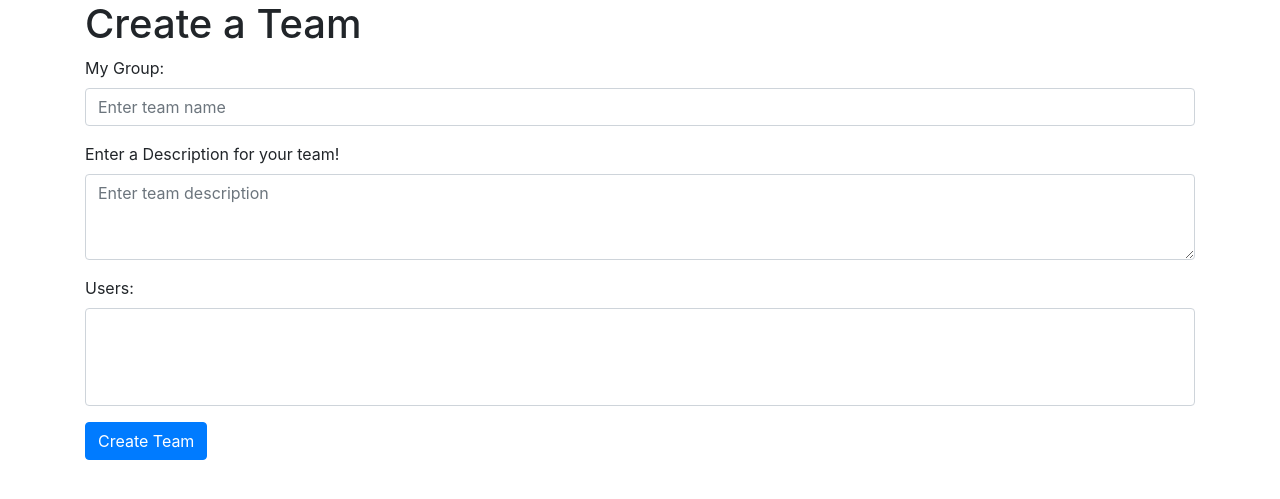
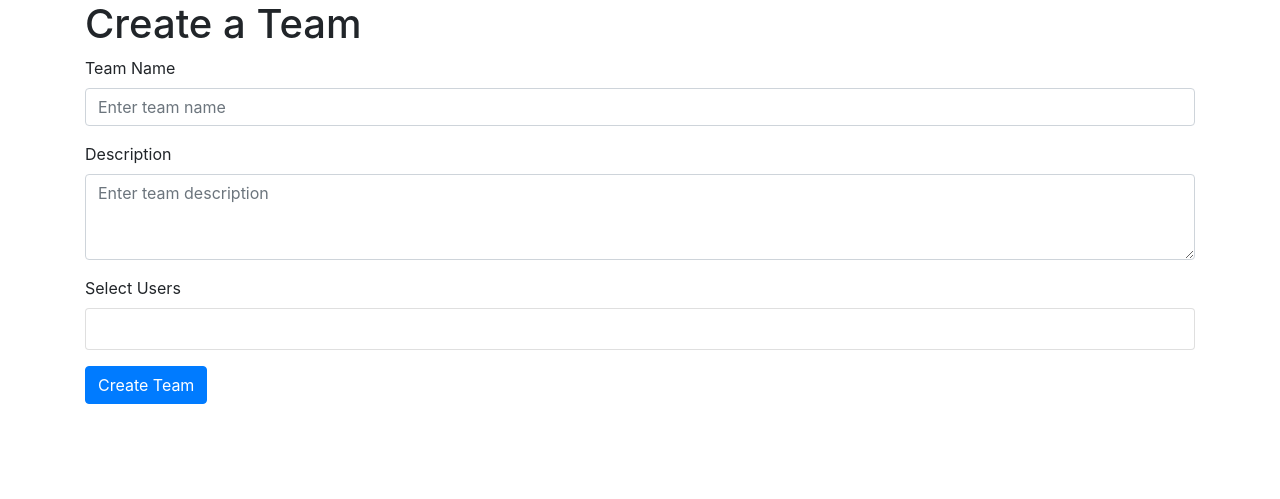
Before and after one commit to RSO1999/mini-project-task-management, a Django app: page /team/create_team/ in a window 1280 px wide. Shown: the part 70-569 px from the top of the page. Run offline with Django 5.2, Linux system fonts and the light colour scheme; the visitor is signed in with stand-in values (Sample User, id 1); data comes from the database, SQL or seed files in the repository; lists and menus that the app fills with data are empty; some libraries are stand-ins or nearby versions.

Commit message:
Invite links are functional

```diff
--- a/miniproject1/todolist5/forms.py
+++ b/miniproject1/todolist5/forms.py
@@ -5,17 +5,10 @@ from . import models
 from django.contrib.auth.forms import UserCreationForm
 from django.contrib.auth.forms import UserCreationForm, SetPasswordForm
 from django import forms
-from .models import TodoUser, TodoTeam
+from .models import TodoUser, TodoTeam, TeamInvite
 from django.core.mail import send_mail
-# class AccountRegistration(UserCreationForm):
-# email = forms.EmailField(label='Email')
-# username = forms.CharField(label='Username')
-# password1 = forms.CharField(label='Password', widget=forms.PasswordInput)
-# assword2 = forms.CharField(label='Confirm Password', widget=forms.PasswordInput)
-
-# class Meta:
-# model = models.User
-# fields = ['email', 'username', 'password1', 'password2']
+from django.urls import reverse
+from django.conf import settings
 
 
 class AccountRegistration(UserCreationForm):
@@ -148,15 +141,22 @@ class TodoItemForm(forms.ModelForm):
         }
 
 class TodoTeamForm(forms.ModelForm):
+    users = forms.ModelMultipleChoiceField(
+        queryset=TodoUser.objects.all(),
+        widget=forms.CheckboxSelectMultiple(
+            attrs={
+                'class': 'form-check-input',
+            }
+        )
+    )
+
     class Meta:
         model = TodoTeam
         fields = ['name', 'description', 'users']
         widgets = {
             'name': forms.TextInput(attrs={'placeholder': 'Enter team name', 'class': 'form-control'}),
             'description': forms.Textarea(attrs={'placeholder': 'Enter team description', 'class': 'form-control', 'rows': 3}),
-            'users': forms.SelectMultiple(attrs={'class': 'form-control'}),
         }
-
     def __init__(self, *args, **kwargs):
         self.current_user = kwargs.pop('current_user', None)
         super().__init__(*args, **kwargs)
@@ -176,16 +176,13 @@ class TodoTeamForm(forms.ModelForm):
             team.users.add(self.current_user)
 
             for user in self.cleaned_data.get('users', []):
-                if user not in team.users.all():
-                    team.users.add(user)
+                TeamInvite.objects.create(team=team, invited_user=user)
 
-            for user in self.cleaned_data['users']:
-                send_mail(
-                    'You have been invited to join a team on the Group 5 Todo App',
-                    f'You have been invited to join the team: {team.name}.',
-                    "csc394.group5@gmail.com",
-                    [user.email],
-                )
+                email_confirmation = reverse('confirm_invite', args=[team.id, user.id])
+                subject = f'You have been invited to join a team on the Group 5 Todo App'
+                message = f'You have been invited to join the team: {team.name}. Click the link to accept the invitation: http://localhost:8000{email_confirmation}'
+                send_mail(subject, message,settings.EMAIL_HOST_USER, [user.email])
+
         return team
 
 class EditTodoTeamForm(forms.ModelForm):
--- a/miniproject1/todolist5/models.py
+++ b/miniproject1/todolist5/models.py
@@ -135,4 +135,9 @@ class TodoItem(models.Model):
         return self.title
 
     class Meta:
-        ordering = ['due_date']
+        ordering=['due_date']
+
+class TeamInvite(models.Model):
+    team = models.ForeignKey(TodoTeam, on_delete=models.CASCADE)
+    invited_user = models.ForeignKey(TodoUser, on_delete=models.CASCADE)
+    is_accepted = models.BooleanField(default=False)
--- a/miniproject1/todolist5/templates/teams/create_team.html
+++ b/miniproject1/todolist5/templates/teams/create_team.html
@@ -3,7 +3,29 @@
 {% if request.user.is_authenticated %}
 <h1>Create a Team</h1>
 <form method="post" action="{% url 'create_team' %}">{% csrf_token %}
-    {{ form.as_p }}
+    <div class="mb-3">
+        <label for="{{ form.name.id_for_label }}" class="form-label">Team Name</label>
+        {{ form.name }}
+    </div>
+
+    <div class="mb-3">
+        <label for="{{ form.description.id_for_label }}" class="form-label">Description</label>
+        {{ form.description }}
+    </div>
+
+    <div class="mb-3">
+        <label for="users" class="form-label">Select Users</label>
+        <div class="card">
+            <div class="card-body">
+                {% for checkbox in form.users %}
+                    <div class="form-check">
+                        {{ checkbox.tag }}
+                        <label class="form-check-label" for="{{ checkbox.id_for_label }}">{{ checkbox.choice_label }}</label>
+                    </div>
+                {% endfor %}
+            </div>
+        </div>
+    </div>
     <button type="submit" class="btn btn-primary mb-3">Create Team</button>
 </form>
 {% else %}
--- a/miniproject1/todolist5/templates/teams/edit_team.html
+++ b/miniproject1/todolist5/templates/teams/edit_team.html
@@ -5,6 +5,8 @@
 <form method="post" action="{% url 'edit_team' team.id %}">{% csrf_token %}
     {{ form.as_p }}
     <button type="submit" class="btn btn-primary mb-3">Save</button>
-    <button type="button" class="btn btn-secondary" onclick=window.location.href="{% url 'team_todo_page' team_id=team.id %}">Cancel</button>
+    <button type="button" class="btn btn-secondary mb-3" onclick=window.location.href="{% url 'team_todo_page' team_id=team.id %}">Cancel</button>
 </form>
+
+<button type="button" class="btn btn-danger" onclick=window.location.href="{% url 'delete_team' team_id=team.id %}">Delete Team</button>
 {% endblock %}
--- a/miniproject1/todolist5/templates/teams/team_todo_page.html
+++ b/miniproject1/todolist5/templates/teams/team_todo_page.html
@@ -10,6 +10,9 @@
         {% endif %}
         {% endfor %}
     {% endif %}
+<div  class="d-flex justify-content-end">
+    <button type="button" class="btn btn-warning" onclick=window.location.href="{% url 'edit_team' team_id=team.id %}">Edit Team</button>
+</div>
 <div>
     <h1>{{team.name}} To-Do Page</h1>
     <p>{{team.description}}</p>
--- a/miniproject1/todolist5/urls.py
+++ b/miniproject1/todolist5/urls.py
@@ -23,6 +23,7 @@ urlpatterns = [
 
      #TEAMS
      path('team/create_team/', views.create_team, name='create_team'),
+     path('team/<int:team_id>/<int:user_id>/invite/', views.team_invite_confirmation, name='confirm_invite'),
      path('team/<int:team_id>/edit_team/', views.edit_team, name='edit_team'),
      path("team/<int:team_id>/delete_team/", views.delete_team, name="delete_team"),
 
--- a/miniproject1/todolist5/views.py
+++ b/miniproject1/todolist5/views.py
@@ -8,8 +8,9 @@ from django.core.mail import send_mail
 from django.contrib.auth import login, authenticate
 from django.views.generic.edit import FormView
 from django.contrib import messages
-from .models import TodoItem, TodoUser, TodoTeam
+from .models import TodoItem, TeamInvite, TodoTeam
 from .forms import EditTodoTeamForm, TodoItemForm, AccountRegistration, EditProfileForm, EditPasswordForm, TodoTeamForm
+from django.contrib.auth.decorators import login_required
 
 #-----------------
 #PERSONAL TODOLIST
@@ -121,8 +122,6 @@ def team_todo_page(request, team_id):
     team = TodoTeam.objects.get(id=team_id)
     print(f"Users in team: {team.users.all()}")
     return render(request, "teams/team_todo_page.html", {"team_id":team_id, "team": team})
-
-
 #-----------------
 #TEAM LOGIC
 #-----------------
@@ -140,6 +139,22 @@ def create_team(request):
         form = TodoTeamForm(current_user=request.user)
 
     return render(request, "teams/create_team.html", {"form": form})
+
+def team_invite_confirmation(request, team_id, user_id):
+    if not request.user.is_authenticated:
+         return redirect(f"{reverse('login')}?next={request.path}")
+
+    invite = get_object_or_404(TeamInvite, team_id=team_id, invited_user_id=user_id)
+
+    if invite.is_accepted:
+        messages.error(request, "You have already accepted the invitation.")
+    else:
+        invite.is_accepted = True
+        invite.save()
+        team = invite.team
+        team.users.add(invite.invited_user)
+        messages.success(request, f"Invitation accepted. You are now a member of team {team.name}.")
+        return redirect(reverse('team_todo_page', kwargs={'team_id': team_id}))
 
 def edit_team(request, team_id):
     team = TodoTeam.objects.get(id=team_id)
@@ -160,21 +175,30 @@ def delete_team(request, team_id):
         team.delete()
         messages.success(request, f"Team {team.name} deleted successfully.")
         return redirect("personal_todo_page", user_id=request.user.id)
-    return render(request, "delete_team.html", {"team": team})
+    return render(request, "teams/delete_team.html", {"team": team})
 
 #AUTH
 
 def todo_login(request):
+    next_page = request.GET.get('next', '')
+
     if request.method == "POST":
         email = request.POST.get("email")
         password = request.POST.get("password")
         user = authenticate(request, email=email, password=password)
+
         if user is not None:
             login(request, user)
-            return redirect("personal_todo_page", user_id= user.id)
+
+            next_post = request.POST.get('next', '')
+            if next_post:
+                return redirect(next_post)
+            return redirect("personal_todo_page", user_id=user.id)
         else:
             messages.error(request, "Invalid email or password.")
-    return render(request, "auth/login.html")
+
+    return render(request, "auth/login.html", {'next': next_page})
+
 
 
 def register(request):
```
Also changed, not shown: miniproject1/todolist5/templates/auth/login.html (+8 -9 lines), miniproject1/todolist5/templates/teams/delete_team.html (added, +10 -0 lines), miniproject1/todolist5/migrations/0004_teaminvite.py (added), 1 other file.
